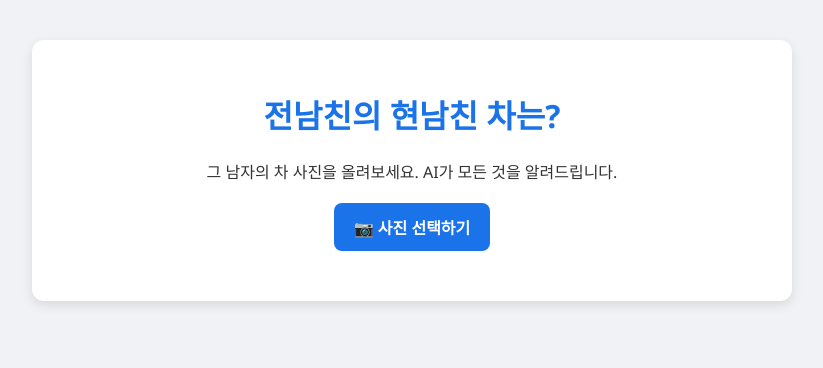
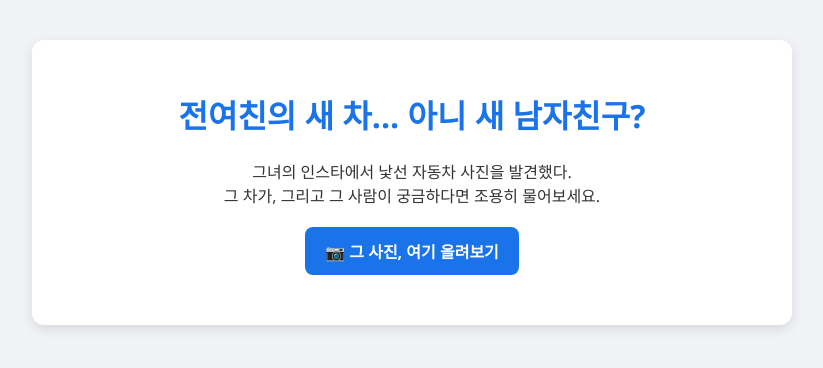
Before and after one commit to bw-kim/2carmoya, a plain HTML site: page index.html in a window 1280 px wide. Shown: the whole page, without its empty margins (228-1051 px from the left). Drawn offline with nearby package versions, Linux system fonts and the light colour scheme.

Commit message:
Add files via upload

```diff
--- a/index.html
+++ b/index.html
@@ -3,18 +3,18 @@
 <head>
     <meta charset="UTF-8">
     <meta name="viewport" content="width=device-width, initial-scale=1.0">
-    <title>전남친의 현남친 차는?</title>
+    <title>전여친의 새 남자친구 차 분석기</title>
     <link rel="stylesheet" href="style.css">
     <script src="https://cdn.jsdelivr.net/npm/chart.js"></script>
 </head>
 <body>
     <div id="app-container">
-        <h1>전남친의 현남친 차는?</h1>
-        <p>그 남자의 차 사진을 올려보세요. AI가 모든 것을 알려드립니다.</p>
+        <h1>전여친의 새 차... 아니 새 남자친구?</h1>
+        <p>그녀의 인스타에서 낯선 자동차 사진을 발견했다.<br>그 차가, 그리고 그 사람이 궁금하다면 조용히 물어보세요.</p>
 
         <div class="upload-box" id="upload-container">
             <label for="image-upload" class="upload-label">
-                📷 사진 선택하기
+                📷 그 사진, 여기 올려보기
             </label>
             <input type="file" id="image-upload" accept="image/*">
         </div>
@@ -35,7 +35,7 @@
                 </div>
             </div>
 
-            <button id="reset-button" class="upload-label">처음으로</button>
+            <button id="reset-button" class="upload-label">다른 사진으로 다시 물어보기</button>
         </div>
     </div>
 
```
